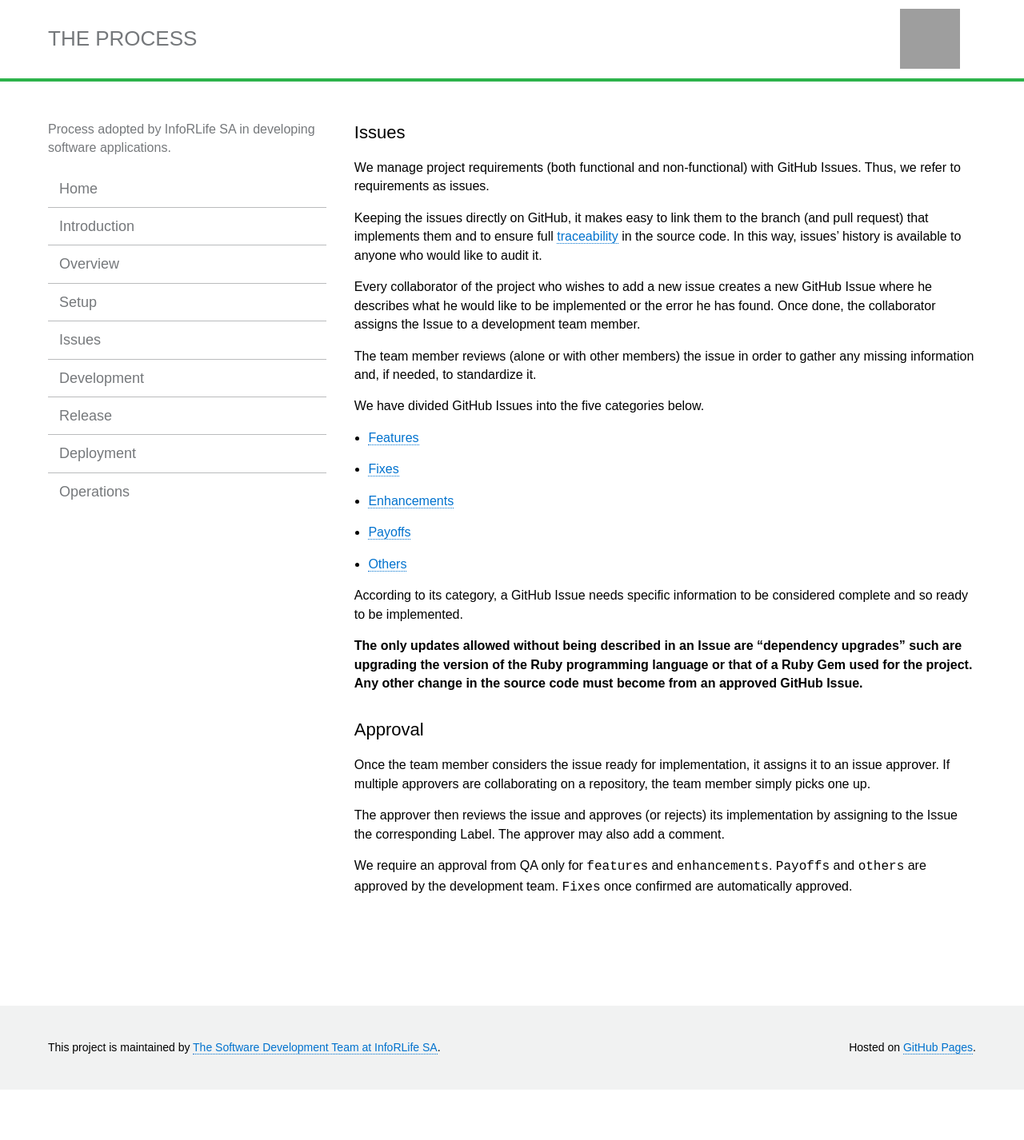
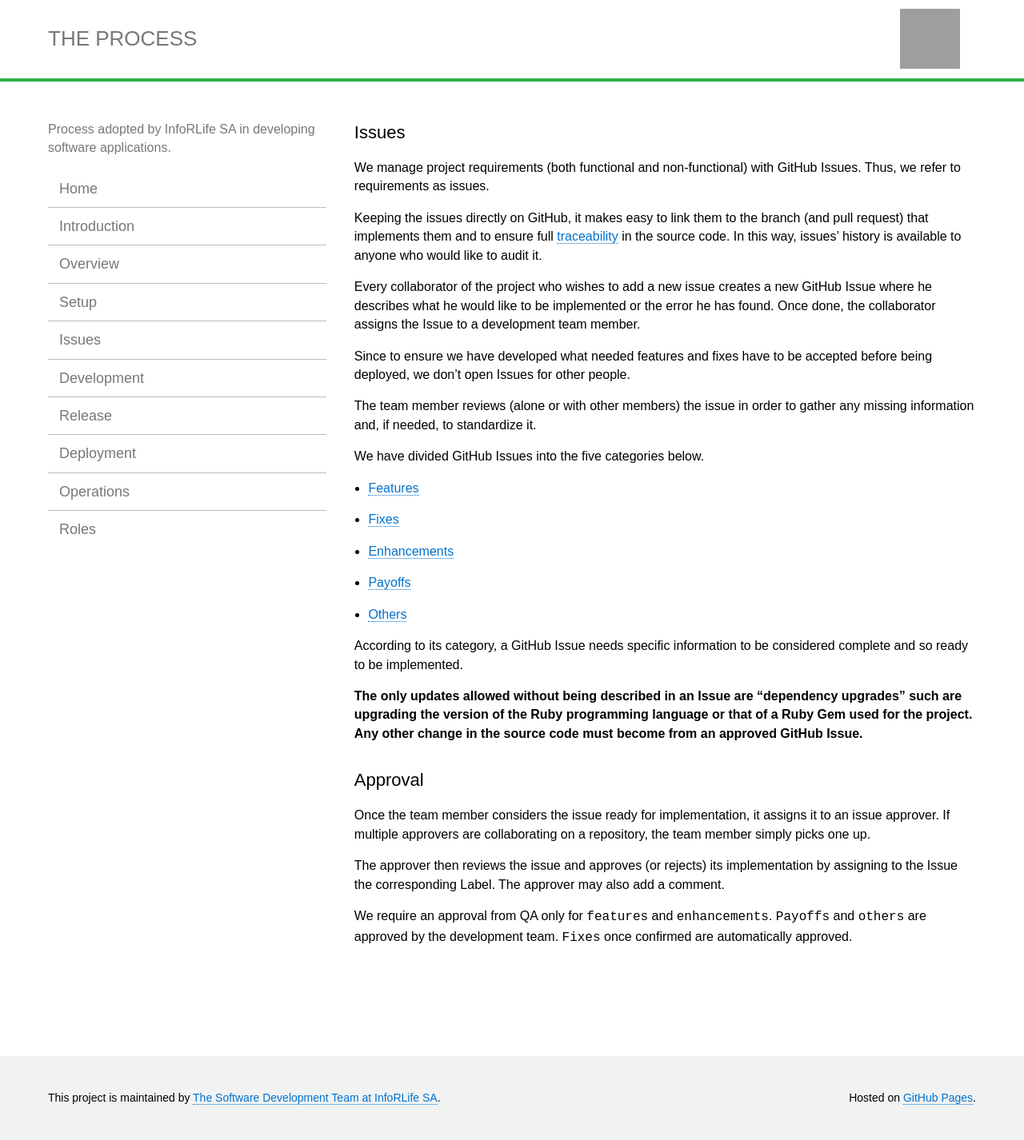
Before and after one commit to inforlife/process, a Jekyll site: the page built from issues.md, in a window 1280 px wide. Shown: the whole page at 80% size. Built offline with Jekyll 4.4.1, drawn with Linux system fonts in a browser that asks for light colours; before the commit the page ends 1363 px from its top, so only the background shows below that; grey boxes are pictures that could not be loaded.

Commit message:
add roles

```diff
--- a/_config.yml
+++ b/_config.yml
@@ -57,6 +57,9 @@ navigation:
 - text: Operations
   url: operations.html
   internal: true
+- text: Roles
+  url: roles.html
+  internal: true
 #- text: DOCter Repo
 #  url: https://github.com/cfpb/DOCter
 #  internal: false
--- a/issues.md
+++ b/issues.md
@@ -8,6 +8,8 @@ We manage project requirements (both functional and non-functional) with GitHub
 Keeping the issues directly on GitHub, it makes easy to link them to the branch (and pull request) that implements them and to ensure full [traceability](https://inforlife.github.io/process/traceability.html) in the source code. In this way, issues' history is available to anyone who would like to audit it.
 
 Every collaborator of the project who wishes to add a new issue creates a new GitHub Issue where he describes what he would like to be implemented or the error he has found. Once done, the collaborator assigns the Issue to a development team member.
+
+Since to ensure we have developed what needed features and fixes have to be accepted before being deployed, we don't open Issues for other people.
 
 The team member reviews (alone or with other members) the issue in order to gather any missing information and, if needed, to standardize it.
 
```
Also changed, not shown: roles.md (added, +15 -0 lines).
